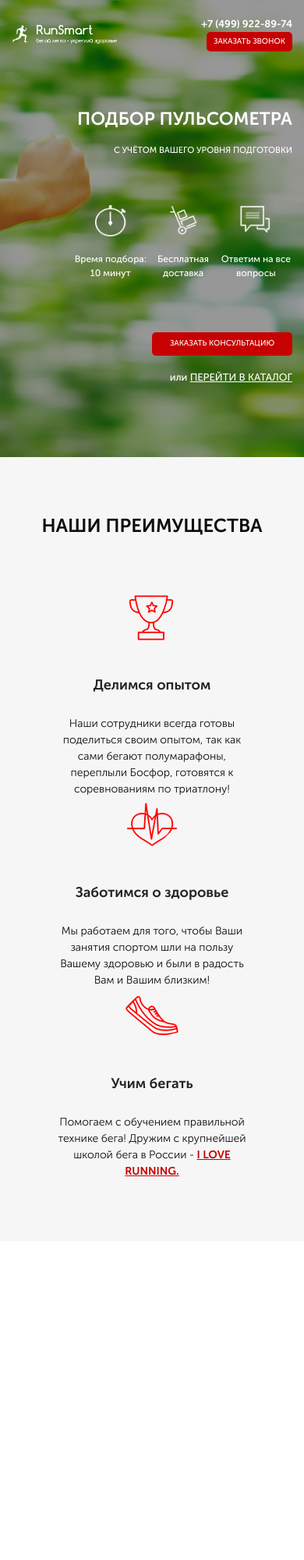
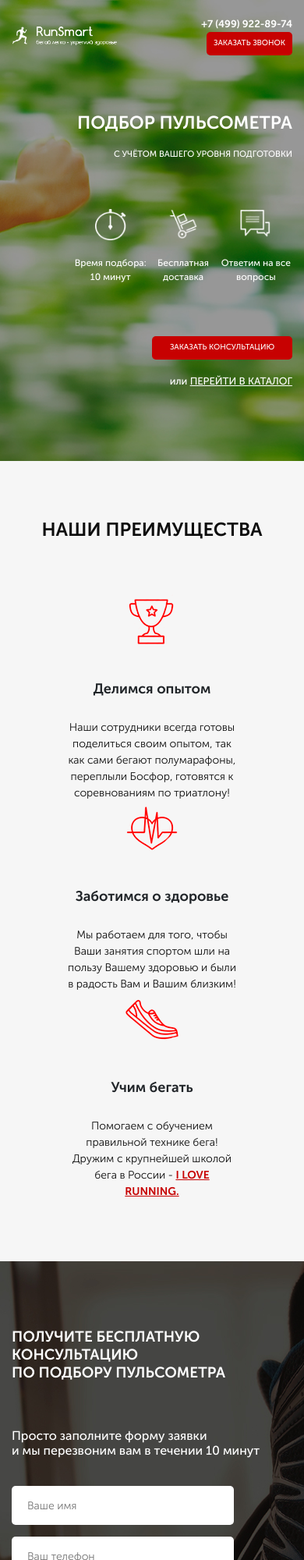
Before and after one commit to HancharenkaAlesia/PulseProject, a website: page src/index.html in a window 390 px wide. Shown: the top 2000 px of the page at 78% size. Before the commit the page ends 1591 px from the top, so only its background shows below. Drawn offline with Linux system fonts and the light colour scheme; files whose address does not match are found by name.

Commit message:
Added carousel, added and styled consultation

```diff
--- a/src/index.html
+++ b/src/index.html
@@ -11,7 +11,7 @@
     <link rel="stylesheet" href="css/style.min.css">
 </head>
 <body>
-    <div class="promo">
+    <section class="promo">
         <div class="container">
             <header class="header">
                 <a class="header__logo">
@@ -51,11 +51,11 @@
                 </div>
             </div>
         </div>
-    </div>
+    </section>
 
-    <div class="benefit">
+    <section class="benefit">
         <div class="container">
-            <div class="benefit__header">НАШИ ПРЕИМУЩЕСТВА</div>
+            <div class="title">НАШИ ПРЕИМУЩЕСТВА</div>
             <div class="benefit__icons">
                 <div class="benefit__icon">
                     <img src="icons/benefit_section/cup.png" alt="cup">
@@ -74,6 +74,25 @@
                 </div>
             </div>
         </div>
-    </div>
+    </section>
+
+    <section class="consultation">
+        <div class="container">
+            <h2 class="title title_white">Получите бесплатную консультацию <br>по подбору пульсометра </h2>
+            <div class="consultation__subheader">Просто заполните форму заявки <br>и мы перезвоним вам в течении 10 минут</div>
+            <form class="feed-form" action="#">
+                <input name="name" required type="text" placeholder="Ваше имя" class="consultation__input">
+                <input name="phone" required type="number" placeholder="Ваш телефон" class="consultation__input">
+                <input name="email" required type="email" placeholder="Ваш e-mail" class="consultation__input">
+                <button class="button button_consultation">заказать кОНСУЛЬТАЦИЮ</button>
+            </form>
+        </div>
+    </section>
+
+    <section class="carousel">
+        <div class="container">
+
+        </div>
+    </section>
 </body>
 </html>
--- a/src/sass/base/_media.scss
+++ b/src/sass/base/_media.scss
@@ -16,10 +16,10 @@
     }
     .benefit {
         &__icons {
-            width: 100%;
+            width:100%;
         }
-        &_descr {
-            width: 100%;
+        &__descr {
+            width: 220px;
         }
     }
 }
@@ -41,14 +41,18 @@
             }
         }
     }
+    .title {
+        font-size: 30px;
+    }
     .button {
-        width: 130px;
-        height: 25px;
         &_main {
             width: 255px;
             height: 50px;
             font-size: 16px;
             margin-top: 67px;
+        &__consultation {
+            width: 100%;
+        }
         }
     }
     .promo {
@@ -88,6 +92,10 @@
             width: 180px;
             height: 30px;
         }
+        &_consultation {
+            width: 95%;
+            height: 50px;
+        }
     }
     .promo {
         min-height: 580px;
@@ -116,9 +124,23 @@
             font-size: 13px;
         }
     }
-    .benefit {
-        &__header {
-            font-size: 24px;
+    .title {
+        font-size: 24px;
+        &_white {
+            font-size: 19px;
+        }
+    }
+    .consultation {
+        padding-top: 85px;
+        &__subheader {
+            font-size: 16px;
+            margin-top: 60px;
+        }
+    }
+
+    .feed-form {
+        input {
+            width: 95%;
         }
     }
 }
--- a/src/sass/blocks/_benefit.scss
+++ b/src/sass/blocks/_benefit.scss
@@ -2,12 +2,6 @@
     min-height: 470px;
     padding: 70px 0 78px 0;
     background-color: #f6f6f6;
-    &__header {
-        font-size: 30px;
-        font-weight: 700;
-        text-align: center;
-        color: #0d0d0d;
-    }
     &__icons {
         width: 922px;
         padding-top: 65px;
--- a/src/sass/blocks/_buttons.scss
+++ b/src/sass/blocks/_buttons.scss
@@ -10,10 +10,19 @@
     text-transform: uppercase;
     text-align: center;
     color: #ffffff;
+    &:hover {
+        cursor: pointer;
+    }
     &_main {
         width: 300px;
         height: 50px;
         font-size: 16px;
         margin-top: 67px;
     }
+    &_consultation {
+        width: 100%;
+        height: 55px;
+        margin-top: 20px;
+        font-size: 16px;
+    }
 }
--- /dev/null
+++ b/src/sass/blocks/_carousel.scss
@@ -0,0 +1,3 @@
+.carousel {
+    padding: 81px 0;
+}
--- /dev/null
+++ b/src/sass/blocks/_consultation.scss
@@ -0,0 +1,13 @@
+.consultation {
+    padding: 100px 0 92px 0;
+    min-height: 680px;
+    background: url('../img/second_bg.jpg') center (center/cover) no-repeat;
+    &__subheader {
+        margin-top: 80px;
+        font-size: 20px;
+        font-weight: 500;
+        text-align: left;
+        line-height: normal;
+        color: #fff;
+    }
+}
--- /dev/null
+++ b/src/sass/blocks/_forms.scss
@@ -0,0 +1,19 @@
+.feed-form {
+    display: flex;
+    flex-direction: column;
+    justify-content: space-between;
+    width: 300px;
+    margin-top: 21px;
+    input {
+        width: 100%;
+        height: 50px;
+        margin-top: 15px;
+        border-radius: 5px;
+        border: none;
+        padding: 0 20px;
+
+        font-size: 14px;
+        font-weight: 300;
+        color: #4b4b4b;
+    }
+}
--- /dev/null
+++ b/src/sass/blocks/_titles.scss
@@ -0,0 +1,14 @@
+.title {
+    font-size: 30px;
+    font-weight: 700;
+    text-align: center;
+    color: #0d0d0d;
+    text-transform: uppercase;
+    &_white {
+        font-size: 36px;
+        line-height: normal;
+        font-weight: bold;
+        text-align: left;
+        color: #fff;
+    }
+}
--- a/src/sass/style.scss
+++ b/src/sass/style.scss
@@ -13,4 +13,8 @@
 @import 'blocks/header';
 @import 'blocks/buttons';
 @import 'blocks/benefit';
+@import 'blocks/titles';
+@import 'blocks/consultation';
+@import 'blocks/forms';
+@import 'blocks/carousel';
 @import 'base/media';
```
Also changed, not shown: src/css/style.min.css.
